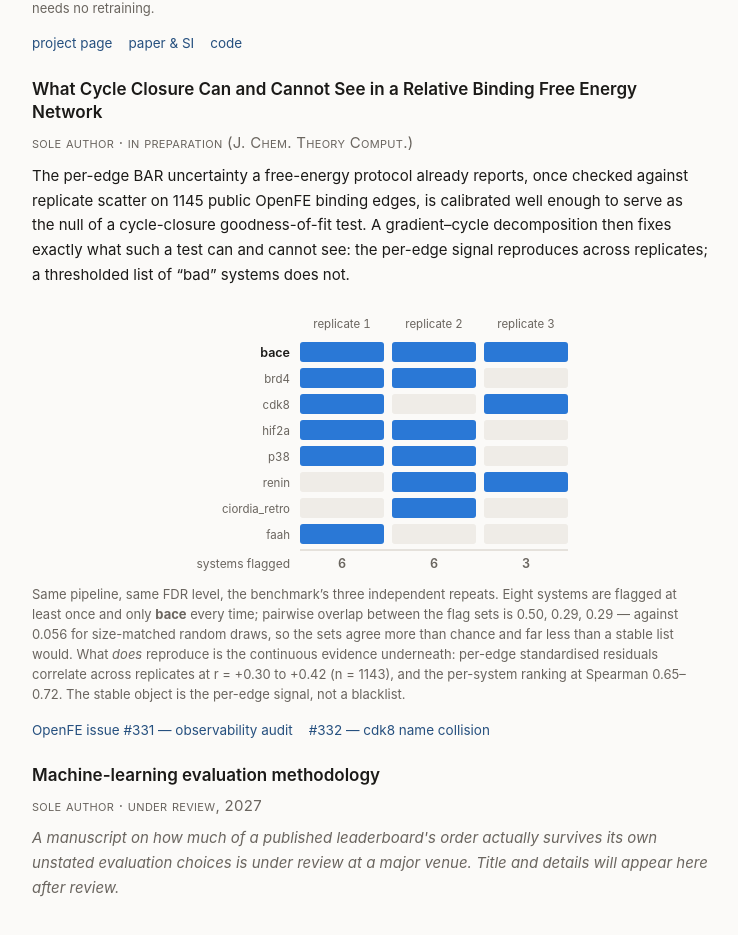
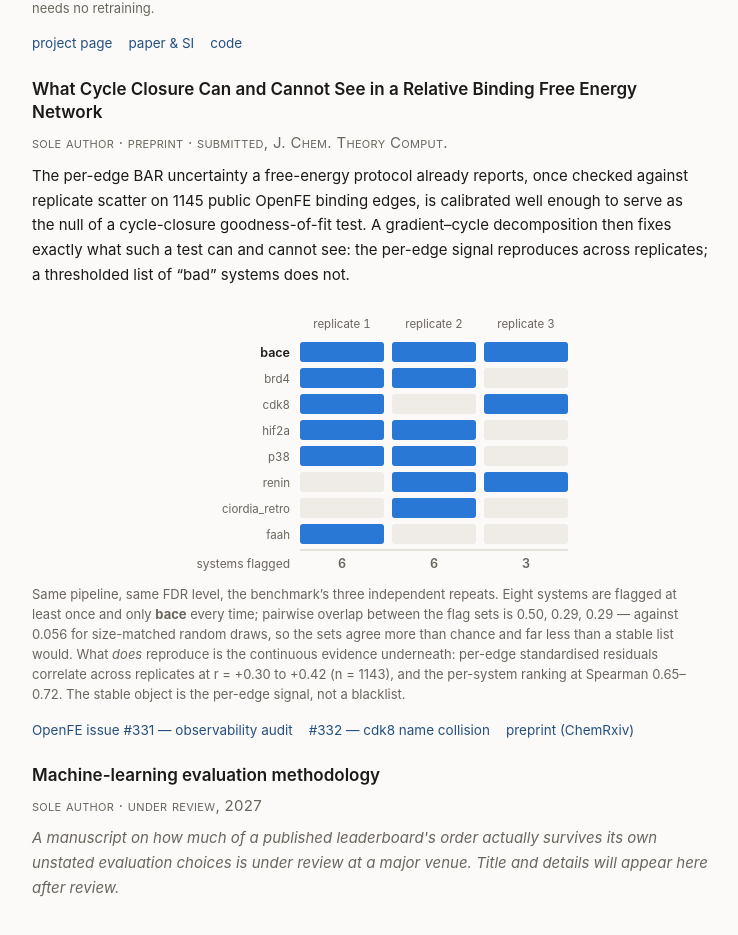
Before and after one commit to doctawho42/doctawho42.github.io, a plain HTML site: page index.html in a window 1280 px wide. Shown: the part 1017-1952 px from the top of the page, without its empty margins (270-1008 px from the left). Drawn offline with Linux system fonts and the light colour scheme.

Commit message:
Added info

```diff
--- a/index.html
+++ b/index.html
@@ -181,7 +181,7 @@
 
   <div class="entry">
     <h3>What Cycle Closure Can and Cannot See in a Relative Binding Free Energy Network</h3>
-    <p class="meta">sole author · in preparation (J. Chem. Theory Comput.)</p>
+    <p class="meta">sole author · preprint · submitted, J. Chem. Theory Comput.</p>
     <p>The per-edge BAR uncertainty a free-energy protocol already reports, once checked against replicate scatter on
       1145 public OpenFE binding edges, is calibrated well enough to serve as the null of a cycle-closure
       goodness-of-fit test. A gradient–cycle decomposition then fixes exactly what such a test can and cannot see:
@@ -254,6 +254,7 @@
     <div class="links">
       <a href="https://github.com/OpenFreeEnergy/IndustryBenchmarks2024/issues/331">OpenFE issue #331 — observability audit</a>
       <a href="https://github.com/OpenFreeEnergy/IndustryBenchmarks2024/issues/332">#332 — cdk8 name collision</a>
+      <a href="https://doi.org/10.26434/chemrxiv.15007931/v3">preprint (ChemRxiv)</a>
     </div>
   </div>
 
```
